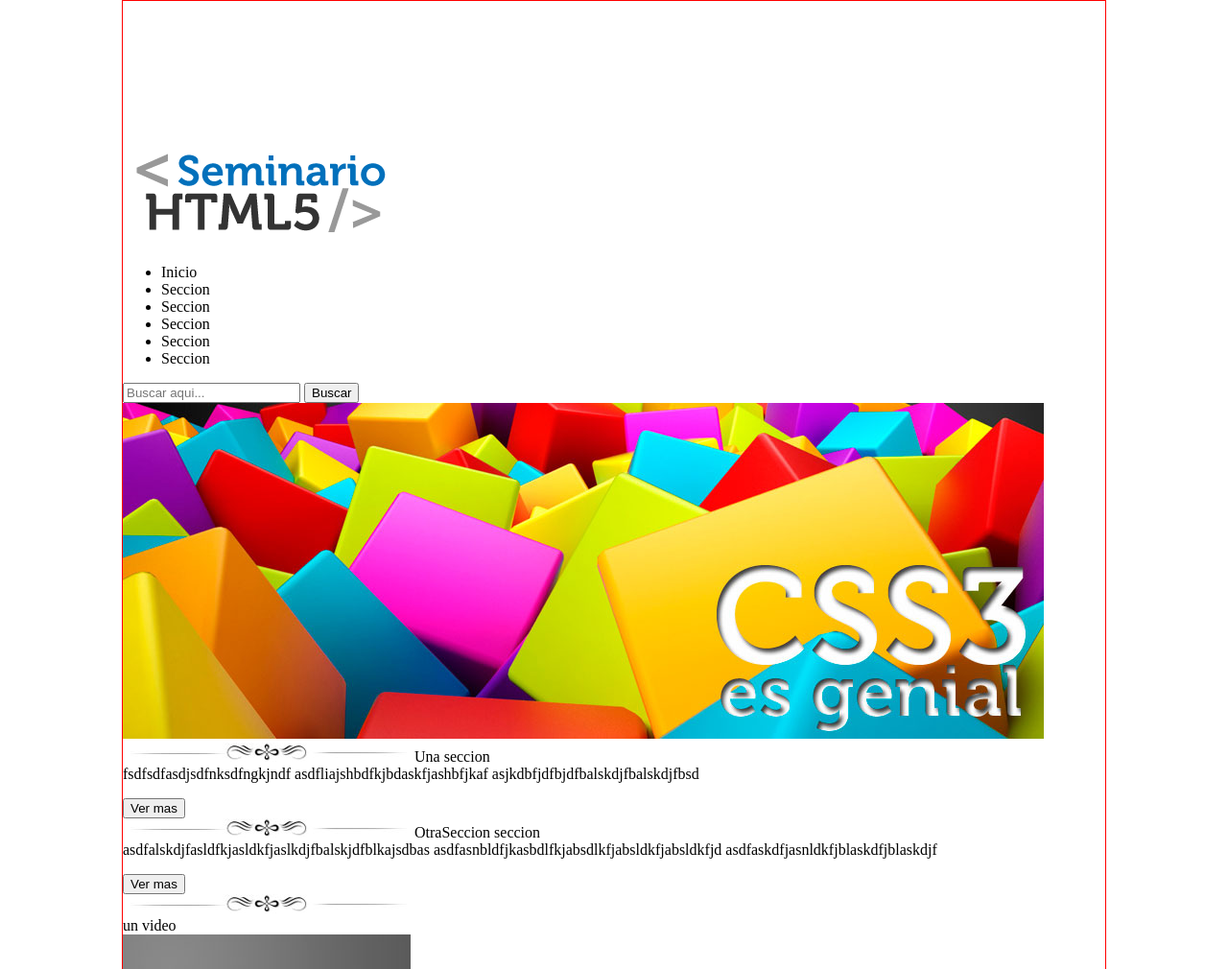
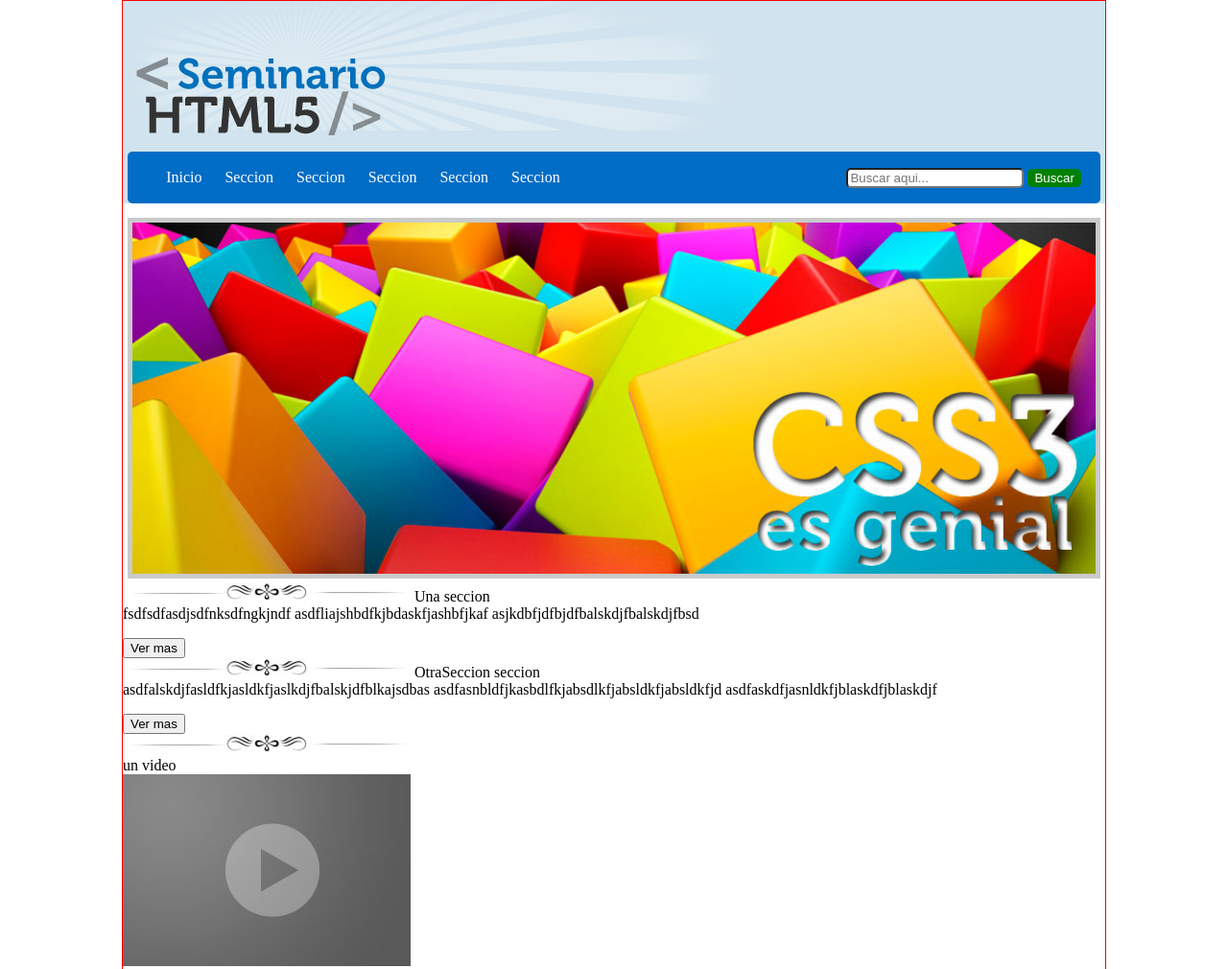
Before and after one commit to afedo26/pw12132233, a plain HTML site: page practica01css/index.html in a window 1280 px wide. Shown: the top 1010 px of the page at 96% size. Drawn offline with Linux system fonts and the light colour scheme.

Commit message:
practica01 CSS Inicio CSS

```diff
--- a/practica01css/css/estilos.css
+++ b/practica01css/css/estilos.css
@@ -4,3 +4,46 @@ body{
     margin: 0px auto;
     max-width: 1024px;
 }
+header{
+    background: #d1e3ee;
+}
+header nav{
+    background: #026dc6;
+    border-radius: 5px;/*borde redondo*/
+    margin: 0px auto;
+    padding: 2px 0px;
+    width: 99%;
+}
+header nav ul li{
+    /*border: 1px solid red;*/
+    color: white;
+    display:inline-block;/*les da el tamaño de las palabras*/
+    margin-right: 20px;/*separa las palabras*/
+}
+header nav form{
+    float: right;
+    margin-right: 20px;
+    margin-top: -35px;
+}
+header nav form input[type="submit"]{
+    background: green;
+    border: 1px solid green;
+    color: white;
+}
+header nav form input{
+    border-radius: 5px;
+}
+
+#logo{
+    margin-top: -150px;
+}
+#seccion01{
+    margin-top: 15px;
+}
+#seccion01 article{
+    text-align: center;
+}
+#seccion01 article img{
+    border:5px solid rgba(150,150,150,0.5);
+    width: 98%;
+}
```
